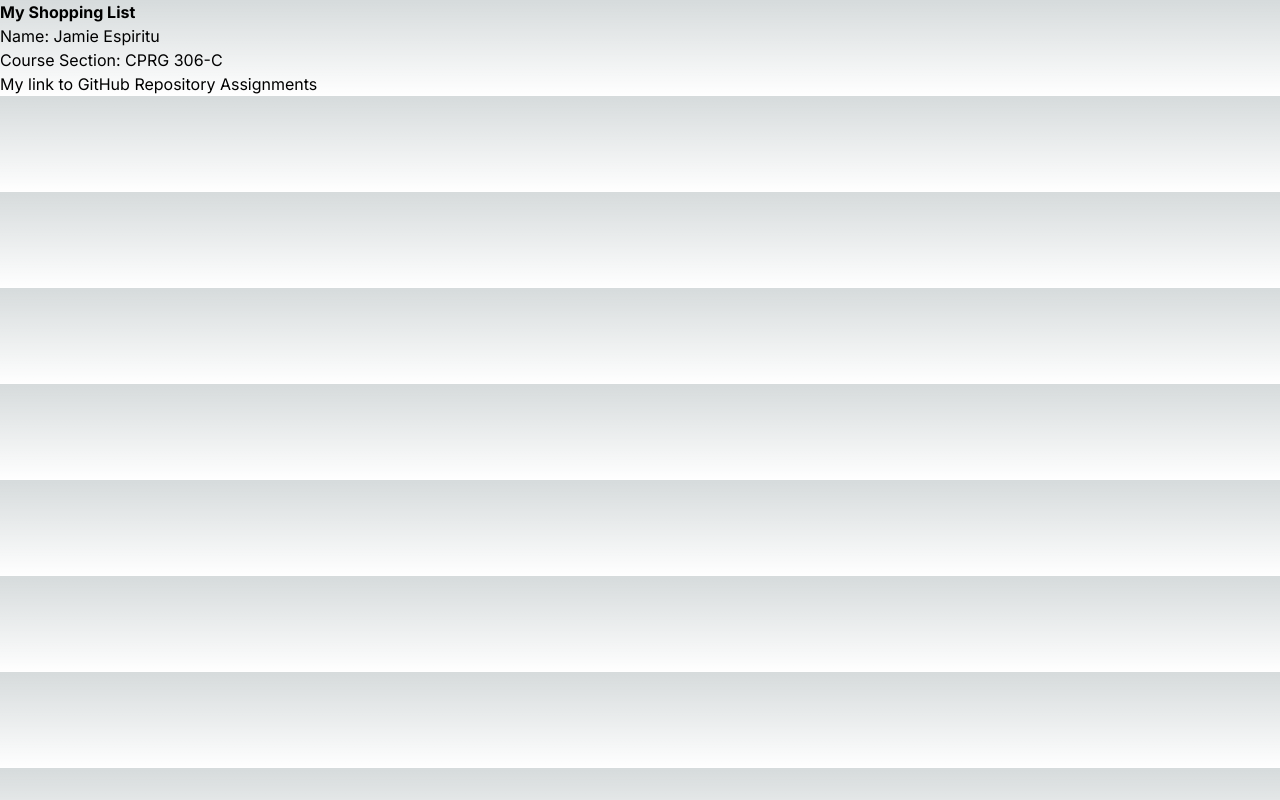
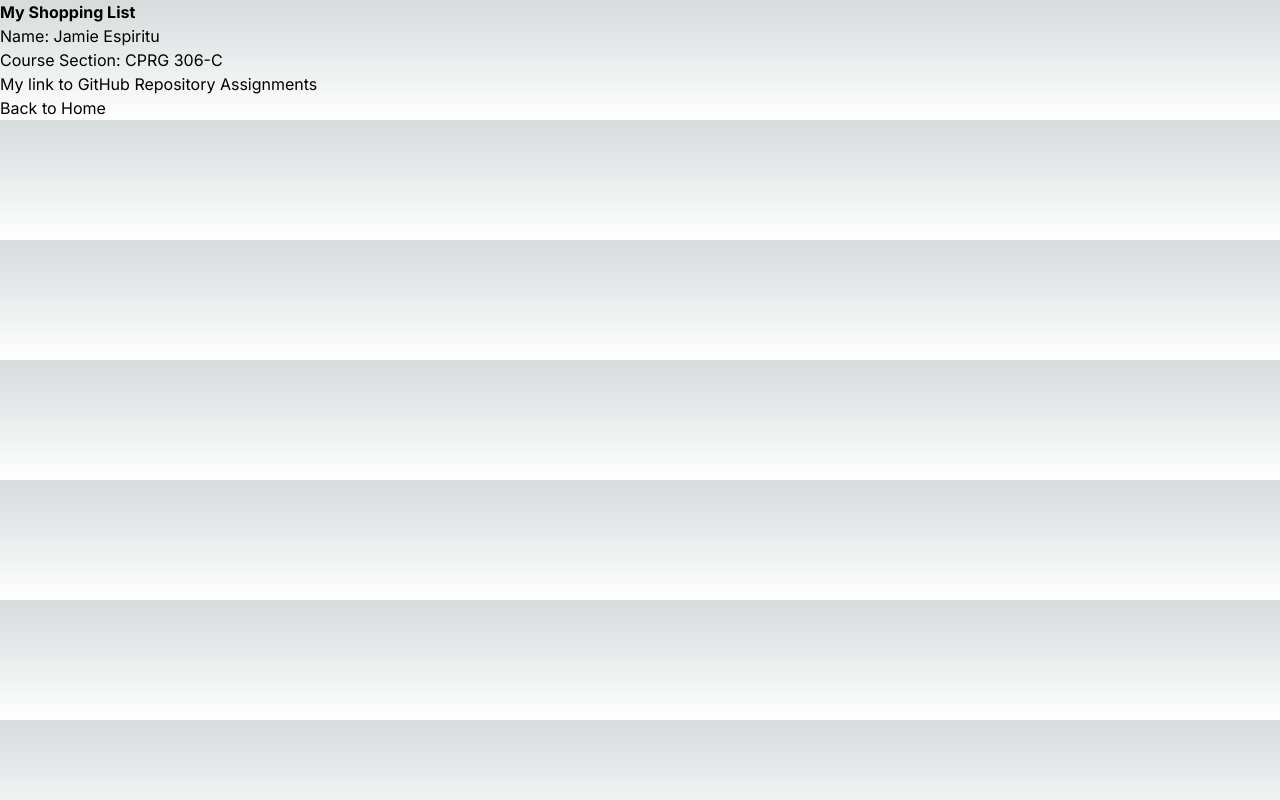
Before and after one commit to espiritu-jamie/cprg306-assignments, a Next.js app: page /week2 in a window 1280 px wide. Built offline with nearby package versions, Linux system fonts and the light colour scheme.

Commit message:
Added Home to Week2

```diff
--- a/app/week2/page.js
+++ b/app/week2/page.js
@@ -1,10 +1,12 @@
 import StudentInfo from "../StudentInfo";
+import Link from "next/link";
 
 export default function Home() {
     return(
         <main>
             <h1><b>My Shopping List</b></h1>
             <StudentInfo />
+            <Link href="/">Back to Home</Link>
         </main>
     )
 }
```
